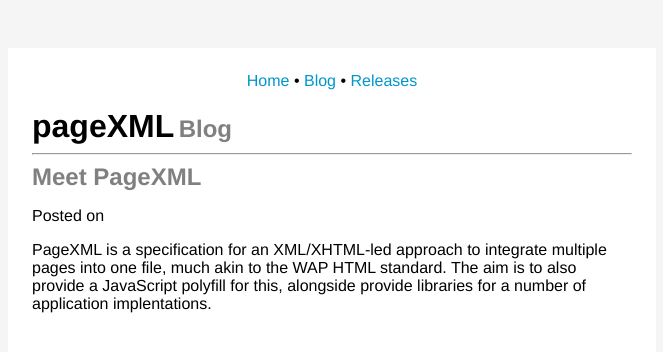
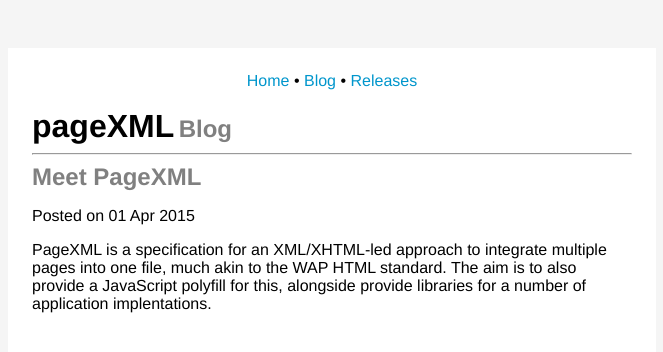
Before and after one commit to ir-g/pagexml, a Jekyll site: the page built from _posts/2015-04-01-Meet-PageXML.md, in a window 1280 px wide. Shown: the top 352 px of the page, without its empty margins (308-971 px from the left). Built offline with Jekyll 4.4.1, drawn with Linux system fonts in a browser that asks for light colours.

Commit message:
Update post.html

```diff
--- a/_layouts/post.html
+++ b/_layouts/post.html
@@ -5,7 +5,7 @@ layout: default
 <h2>{{page.title}}</h2>
 
   <p class="author">
-    <span class="date">Posted on {{ post.date | date_to_string }} {% if post.author %}by {{post.author}}{% endif %}</span>
+    <span class="date">Posted on {{ page.date | date_to_string }} {% if page.author %}by {{page.author}}{% endif %}</span>
   </p>
 
 {{content}}
```
